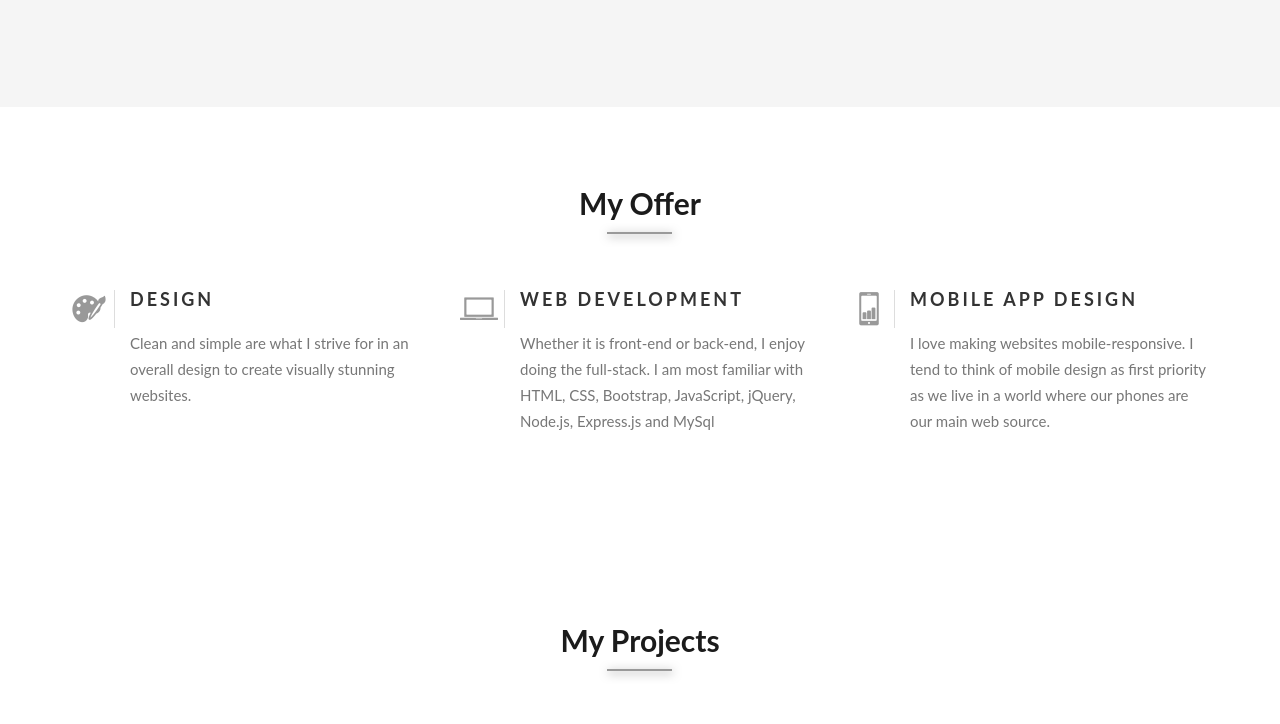
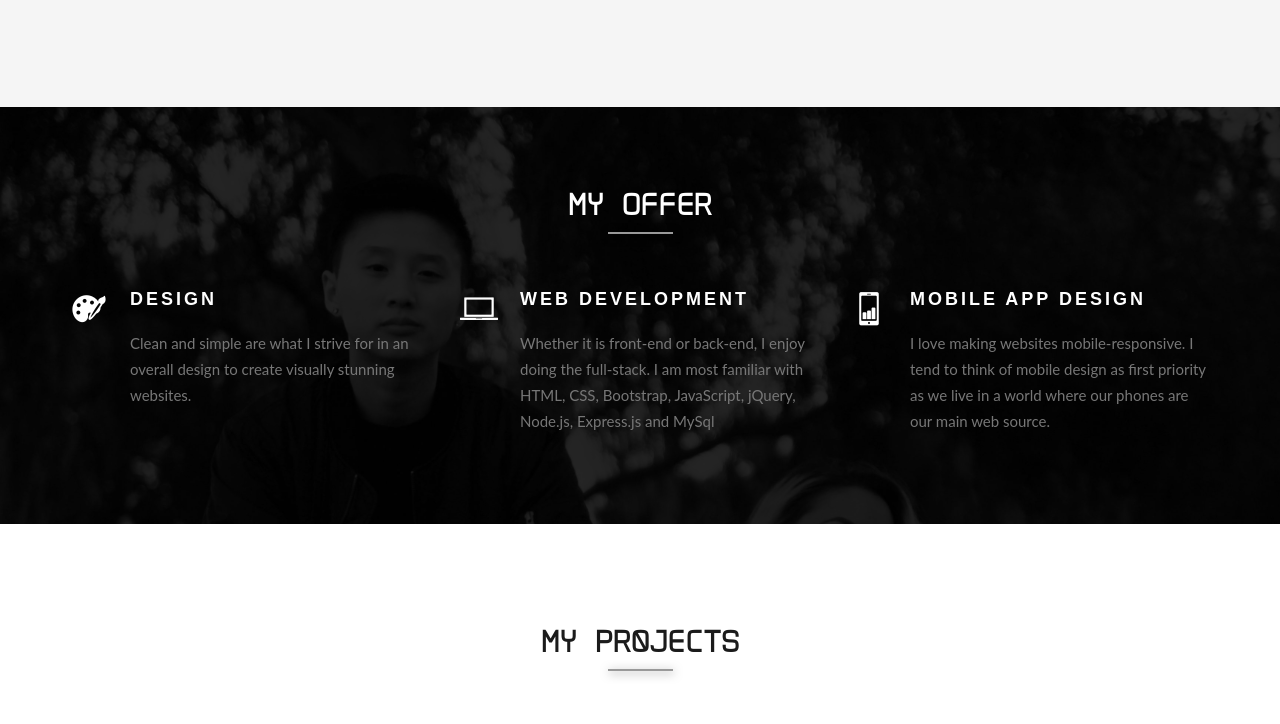
Before and after one commit to Katherine890/Katherine_Portfolio, a plain HTML site: page index.html in a window 1280 px wide. Shown: the part 1508-2232 px from the top of the page. Drawn offline with Linux system fonts and the light colour scheme; some packages are replaced by stand-ins of ours; files whose address does not match are found by name.

Commit message:
styling and editing

```diff
--- a/index.html
+++ b/index.html
@@ -69,8 +69,7 @@
                     <!-- START LOGO AREA -->
                     <div class="logo_area">
                         <a href="index.html">
-                            <h1 id="TitleHeading" style="font-family:'Exan-Regular', sans-serif; font-weight: bold; margin-top: 20px;">Katherine
-                                Nguyen</h1>
+                            <h1 style="font-family:'Lato', sans-serif; font-weight: bold; margin-top: 20px;">KN</h1>
                         </a>
                     </div>
                     <!-- END LOGO AREA -->
@@ -154,7 +153,7 @@
                         </div>
                     </div>
                 </div>
-                <div data-src="img/CoastalTrail.jpg">
+                <div data-src="img/SecondIntro.jpg">
                     <div class="captions_wrapper">
                         <div class="container">
                             <div class="row">
@@ -273,7 +272,7 @@
                 <div class="row">
                     <div class="col-sm-12">
                         <div class="section_title text-center">
-                            <h2 class="sec_hd">My Offer</h2>
+                            <h2 id="MyOfferTitle" class="sec_hd">My Offer</h2>
                         </div>
                     </div>
                 </div>
--- a/style.css
+++ b/style.css
@@ -85,10 +85,6 @@ hr {
     overflow: hidden;
 }
 
-#TitleHeading {
-    font-family:"Exan-Regular";
-}
-
 h1 {
     font-family: "Exan-Regular", "arial";
     src:url("fonts/Exan-Regular.ttf");
@@ -302,7 +298,7 @@ p {
 .section_title h2 {
     color: #1b1b1b;
     font-weight: 700;
-    font-family: 'lato';
+    font-family: 'Exan-Regular';
     display: inline-block;
     position: relative;
 }
@@ -313,6 +309,7 @@ p {
     letter-spacing: 3px;
     text-transform: uppercase;
     margin-bottom: 10px;
+    font-family: 'Lato-Medium', sans-serif;
 }
 .section_title h2::before {
     content: "";
@@ -908,7 +905,9 @@ ul.sub_menu li:hover > ul.sub_menu {
     margin-bottom: 60px
 }
 .myoffer_content h3 {
+    color: #fff;
     margin-bottom: 20px;
+    z-index: 1;
 }
 .myoffer_icon {
     float: left;
@@ -916,20 +915,52 @@ ul.sub_menu li:hover > ul.sub_menu {
     font-size: 38px;
     line-height: 0;
     text-align: center;
-    color: #999999;
-    border-right: 1px solid #ddd;
+    color: white;
     padding-right: 10px;
+    z-index: 1;
 }
 
 .myoffer_content {
-    margin-left: 60px
+    margin-left: 60px;
+    color: #fff;
+    z-index: 1;
 }
 
 .myoffer_content h2 {
     margin-top: 0;
     font-weight: 300;
     font-size: 20px;
-    line-height: 28px
+    line-height: 28px;
+    z-index: 1;
+}
+
+#myoffer {
+    background: url(img/MyProject.jpg);
+    background-size: cover;
+    background-repeat: no-repeat;
+    position: relative;
+    z-index: 3;
+    background-attachment: fixed;
+}
+
+#myoffer::after {
+    background: rgba(1, 1, 1, 0.85);
+    content: "";
+    height: 100%;
+    left: 0;
+    position: absolute;
+    top: 0;
+    width: 100%;
+}
+
+#MyOfferTitle {
+    color: #fff;
+    z-index: 1;
+}
+
+#services {
+    z-index: 1;
+    color: #fff;
 }
 /* ---------------------------------------------------------
 8. Project Css
@@ -1636,9 +1667,7 @@ footer.footer_bottom {
     background: rgba(1, 1, 1, 0.85) none repeat scroll 0 0;
     padding: 30px;
     z-index: 1;
-    position:fixed;
-    bottom: 0;
-    width: 100%;
+    position: relative;
 }
 .footer_copyright > p {
     color: #fff;
```
Also changed, not shown: img/CoastalTrail.JPG (deleted), img/MyProject.jpg (added), img/NuPastel.jpg, img/SecondIntro.jpg (added), 1 other file.
